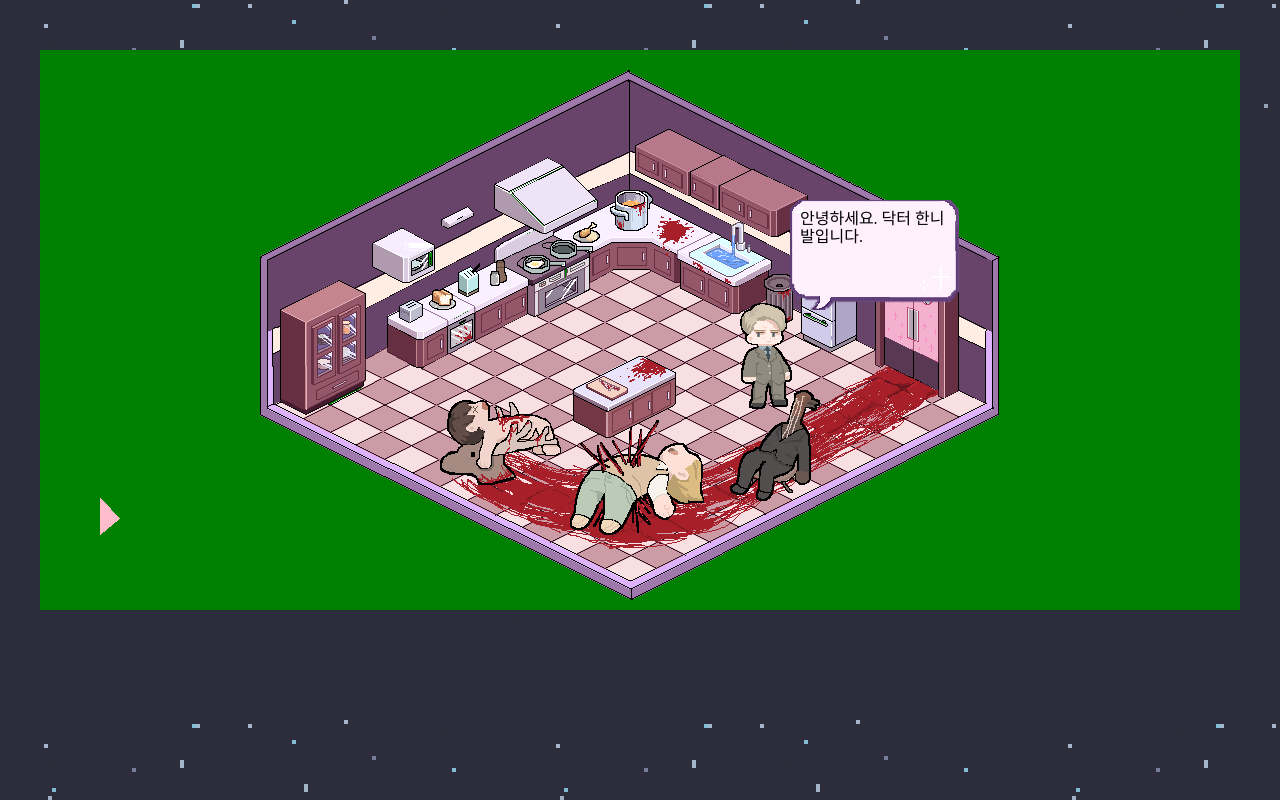
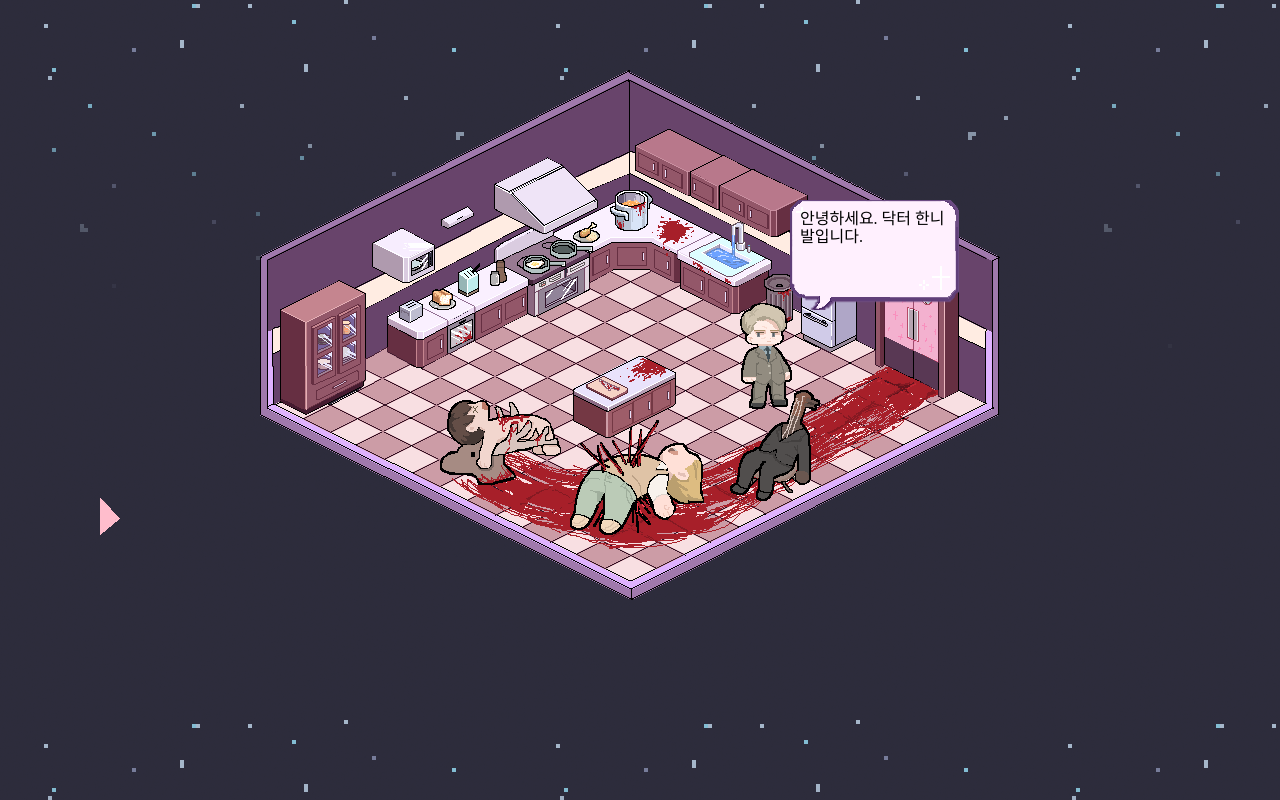
Before and after one commit to jiean80/cook3, a plain HTML site: page index.html in a window 1280 px wide. Drawn offline with Linux system fonts and the light colour scheme.

Commit message:
Update index.html

```diff
--- a/index.html
+++ b/index.html
@@ -42,7 +42,7 @@ body{background: url(img/bgimg.gif) repeat; background-size:cover; font-family:
 
 
 
-#container{ width:1200px; height:560px; background: green; position: relative; margin: auto; margin-top: 50px; }
+#container{ width:1200px; height:560px; position: relative; margin: auto; margin-top: 50px; }
 
 </style>
 <head>
```
